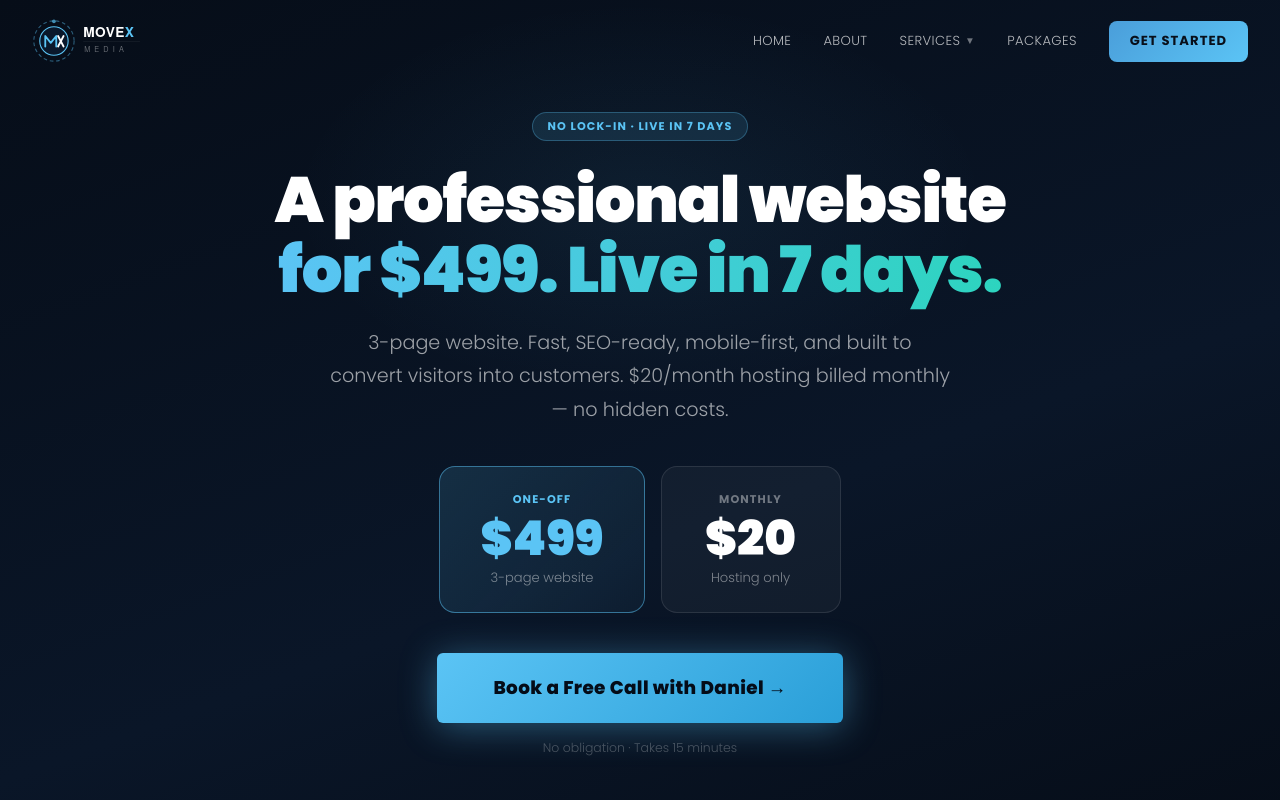
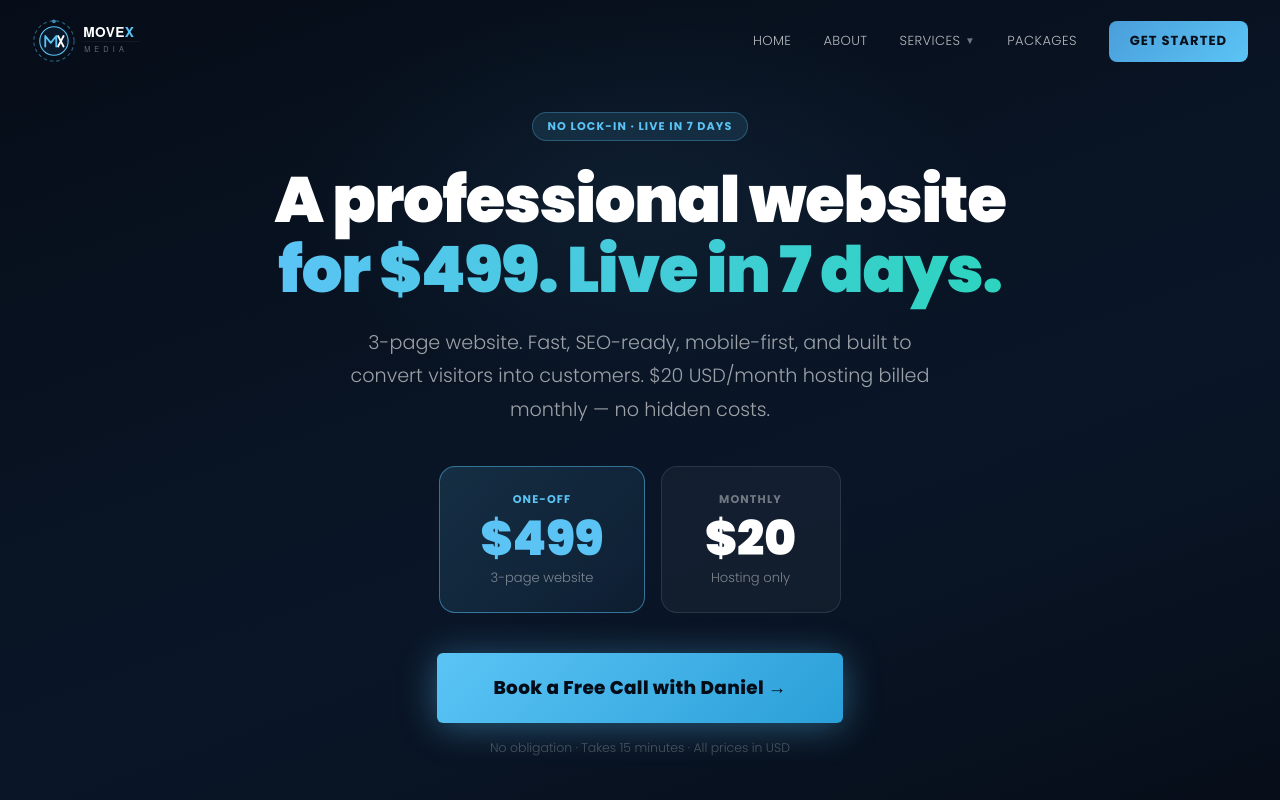
Before and after one commit to MoveXMedia/movexmedia, a Next.js app: page /get-started in a window 1280 px wide. Shown: the top 800 px of the page. Built offline with nearby package versions, Linux system fonts and the light colour scheme.

Commit message:
All prices denominated in USD across the site

```diff
--- a/pages/get-started.js
+++ b/pages/get-started.js
@@ -19,7 +19,7 @@ export default function GetStarted() {
     <>
       <Head>
         <title>New Website from $499 — MoveX Media</title>
-        <meta name="description" content="Professional 3-page website for $499. Fast, SEO-optimised, mobile-first. Live in 7 days. $20/month hosting. Work directly with Daniel." />
+        <meta name="description" content="Professional 3-page website for $499. Fast, SEO-optimised, mobile-first. Live in 7 days. $20 USD/month hosting. Work directly with Daniel." />
         <meta name="robots" content="noindex, nofollow" />
         <style>{`
           @import url('https://fonts.googleapis.com/css2?family=Poppins:wght@300;400;600;700;800;900&display=swap');
@@ -70,7 +70,7 @@ export default function GetStarted() {
             </span>
           </h1>
           <p style={{ color: 'rgba(255,255,255,0.6)', fontSize: 'clamp(1rem, 2vw, 1.2rem)', lineHeight: 1.75, maxWidth: '620px', margin: '0 auto 2.5rem', fontWeight: 300 }}>
-            3-page website. Fast, SEO-ready, mobile-first, and built to convert visitors into customers. $20/month hosting billed monthly — no hidden costs.
+            3-page website. Fast, SEO-ready, mobile-first, and built to convert visitors into customers. $20 USD/month hosting billed monthly — no hidden costs.
           </p>
 
           {/* Price card */}
@@ -91,7 +91,7 @@ export default function GetStarted() {
             <a href={BOOKING_URL} className="btn btn-lg pulse">Book a Free Call with Daniel →</a>
           </div>
           <p style={{ color: 'rgba(255,255,255,0.25)', fontSize: '0.78rem', marginTop: '1rem', fontWeight: 300 }}>
-            No obligation · Takes 15 minutes
+            No obligation · Takes 15 minutes · All prices in USD
           </p>
         </div>
       </section>
@@ -169,7 +169,7 @@ export default function GetStarted() {
               {[
                 { step: '01', title: 'Free 15-min call', body: 'We discuss your business, your goals, and what the 3 pages need to cover.' },
                 { step: '02', title: 'I build it — fast', body: 'You receive a live preview within 5–7 days. Review it, request any changes.' },
-                { step: '03', title: 'Go live', body: 'Site launches on your domain. $20/month keeps it hosted, fast, and maintained.' },
+                { step: '03', title: 'Go live', body: 'Site launches on your domain. $20 USD/month keeps it hosted, fast, and maintained.' },
               ].map(item => (
                 <div key={item.step} style={{ display: 'flex', gap: '1.25rem', alignItems: 'flex-start' }}>
                   <div style={{ fontWeight: 900, fontSize: '0.68rem', color: '#5bc4f5', letterSpacing: '0.1em', minWidth: '26px', marginTop: '3px', opacity: 0.7 }}>{item.step}</div>
@@ -242,12 +242,12 @@ export default function GetStarted() {
           <div style={{ marginTop: '2rem', background: 'rgba(91,196,245,0.06)', border: '1px solid rgba(91,196,245,0.2)', borderRadius: '12px', padding: '1.5rem 2rem', display: 'flex', gap: '1rem', alignItems: 'center', flexWrap: 'wrap' }}>
             <span style={{ fontSize: '1.5rem' }}>🌐</span>
             <div style={{ flex: 1 }}>
-              <div style={{ fontWeight: 700, fontSize: '0.95rem', marginBottom: '0.2rem' }}>Hosting — $20/month</div>
+              <div style={{ fontWeight: 700, fontSize: '0.95rem', marginBottom: '0.2rem' }}>Hosting — $20 USD/month</div>
               <p style={{ color: 'rgba(255,255,255,0.5)', fontSize: '0.85rem', fontWeight: 300, lineHeight: 1.6 }}>
                 Includes hosting, CDN delivery, SSL certificate, and ongoing maintenance. Cancel any time — you own the site.
               </p>
             </div>
-            <div style={{ fontWeight: 900, fontSize: '1.5rem', color: '#5bc4f5', whiteSpace: 'nowrap' }}>$20/mo</div>
+            <div style={{ fontWeight: 900, fontSize: '1.5rem', color: '#5bc4f5', whiteSpace: 'nowrap' }}>$20 USD/mo</div>
           </div>
         </div>
       </section>
@@ -334,7 +334,7 @@ export default function GetStarted() {
           </p>
           <a href={BOOKING_URL} className="btn btn-lg pulse">Book My Free Call with Daniel →</a>
           <div style={{ display: 'flex', gap: '2rem', justifyContent: 'center', flexWrap: 'wrap', marginTop: '2rem' }}>
-            {['$499 one-off', '$20/month hosting', 'Live in 7 days', 'You own the site'].map(item => (
+            {['USD $499 one-off', '$20 USD/month hosting', 'Live in 7 days', 'You own the site'].map(item => (
               <div key={item} style={{ display: 'flex', alignItems: 'center', gap: '0.4rem', color: 'rgba(255,255,255,0.35)', fontSize: '0.8rem', fontWeight: 300 }}>
                 <span style={{ color: '#5bc4f5', fontSize: '0.7rem' }}>✓</span> {item}
               </div>
--- a/pages/google-ads.js
+++ b/pages/google-ads.js
@@ -14,7 +14,7 @@ const process = [
 const faqs = [
   {
     q: 'How much budget do I need?',
-    a: 'For most Perth allied health practices, we recommend a minimum ad spend of $1,000–$1,500/month to generate meaningful data and results. Our management fee is separate to your ad spend.',
+    a: 'For most Perth allied health practices, we recommend a minimum ad spend of $1,000–$1,500 USD/month to generate meaningful data and results. Our management fee is separate to your ad spend.',
   },
   {
     q: 'How long until I see results?',
--- a/pages/website-development.js
+++ b/pages/website-development.js
@@ -92,7 +92,7 @@ const faqs = [
   { q: 'Do you write the copy for us?', a: 'Yes. Copywriting is included in all packages. We research your services, practitioners, and market, and write content that converts — saving you the most time-consuming part of a website project.' },
   { q: 'What platform do you build on?', a: 'We build on Next.js (React) as standard — it\'s fast, flexible, and great for SEO. For clients who want to manage content themselves, we can integrate a headless CMS like Sanity or use WordPress as an alternative.' },
   { q: 'Can we update the site ourselves after launch?', a: 'Yes — we can build in a content management layer so your team can update text, photos, and blog posts without touching code. This is standard on Growth and Authority packages.' },
-  { q: 'Do you offer hosting?', a: 'We can manage hosting for you on Vercel or a similar provider. Hosting costs are separate from build fees and are typically $20–80/month depending on traffic.' },
+  { q: 'Do you offer hosting?', a: 'We can manage hosting for you on Vercel or a similar provider. Hosting costs are separate from build fees and are typically $20–80 USD/month depending on traffic.' },
   { q: 'What if we already have a site we like?', a: 'We can redesign specific pages, add new service pages, or rebuild sections without starting from scratch. Get in touch and we\'ll assess what makes sense.' },
 ];
 
--- a/pages/website-offer.js
+++ b/pages/website-offer.js
@@ -30,7 +30,7 @@ export default function WebsitePromo() {
     <>
       <Head>
         <title>Physio Websites — Opening Special | MoveX Media</title>
-        <meta name="description" content="Limited spots: professional physiotherapy websites from $1,500. Work directly with Daniel — founder, physio, and builder of Move Physiotherapy." />
+        <meta name="description" content="Limited spots: professional websites from $1,500 USD. Work directly with Daniel — founder, physio, and builder of Move Physiotherapy." />
         <meta name="robots" content="noindex, nofollow" />
         <style>{`
           @import url('https://fonts.googleapis.com/css2?family=Poppins:wght@300;400;600;700;800;900&display=swap');
@@ -358,7 +358,7 @@ export default function WebsitePromo() {
                 <div style={{ display: 'flex', justifyContent: 'space-between', alignItems: 'center', flexWrap: 'wrap', gap: '0.5rem' }}>
                   <div>
                     <div style={{ fontWeight: 700, fontSize: '0.88rem', color: 'white', marginBottom: '0.15rem' }}>3 months free with every website</div>
-                    <div style={{ color: 'rgba(255,255,255,0.4)', fontSize: '0.78rem', fontWeight: 300 }}>Then $200/month — cancel any time</div>
+                    <div style={{ color: 'rgba(255,255,255,0.4)', fontSize: '0.78rem', fontWeight: 300 }}>Then $200 USD/month — cancel any time</div>
                   </div>
                   <div style={{ textAlign: 'right' }}>
                     <div style={{ fontWeight: 900, fontSize: '1.3rem', color: '#ffb400', lineHeight: 1 }}>$600</div>
```
Also changed, not shown: pages/pricing.js (+5 -4 lines).
